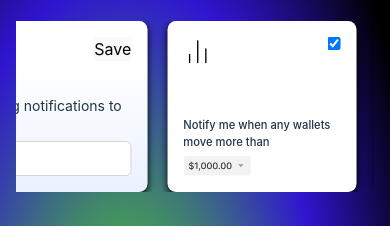
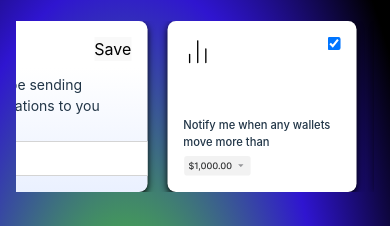
Before and after one commit to man-ish-fs-2021/loch-assesment, a React (Vite) app: page / in a window 390 px wide. Shown: the part 359-585 px from the top of the page. Built offline with nearby package versions, Linux system fonts and the light colour scheme.

Commit message:
Added css to notification for mobile error

```diff
--- a/src/sections/NotificationSection/NotificationSection.tsx
+++ b/src/sections/NotificationSection/NotificationSection.tsx
@@ -41,7 +41,7 @@ const NotificationSection = () => {
                 }
                 className="bg-notification-bg "
                 content={
-                  <div className="self-end mt-auto text-[14px] [&>*]:pt-1">
+                  <div className="self-end mt-auto text-[14px] [&>*]:pt-1 w-full flex flex-col">
                     <div>We’ll be sending notifications to you here</div>
                     <div className="w-full">
                       <input className="h-[35px] rounded-[5.6px] border-[0.7px] border-neutral-300" />
```
